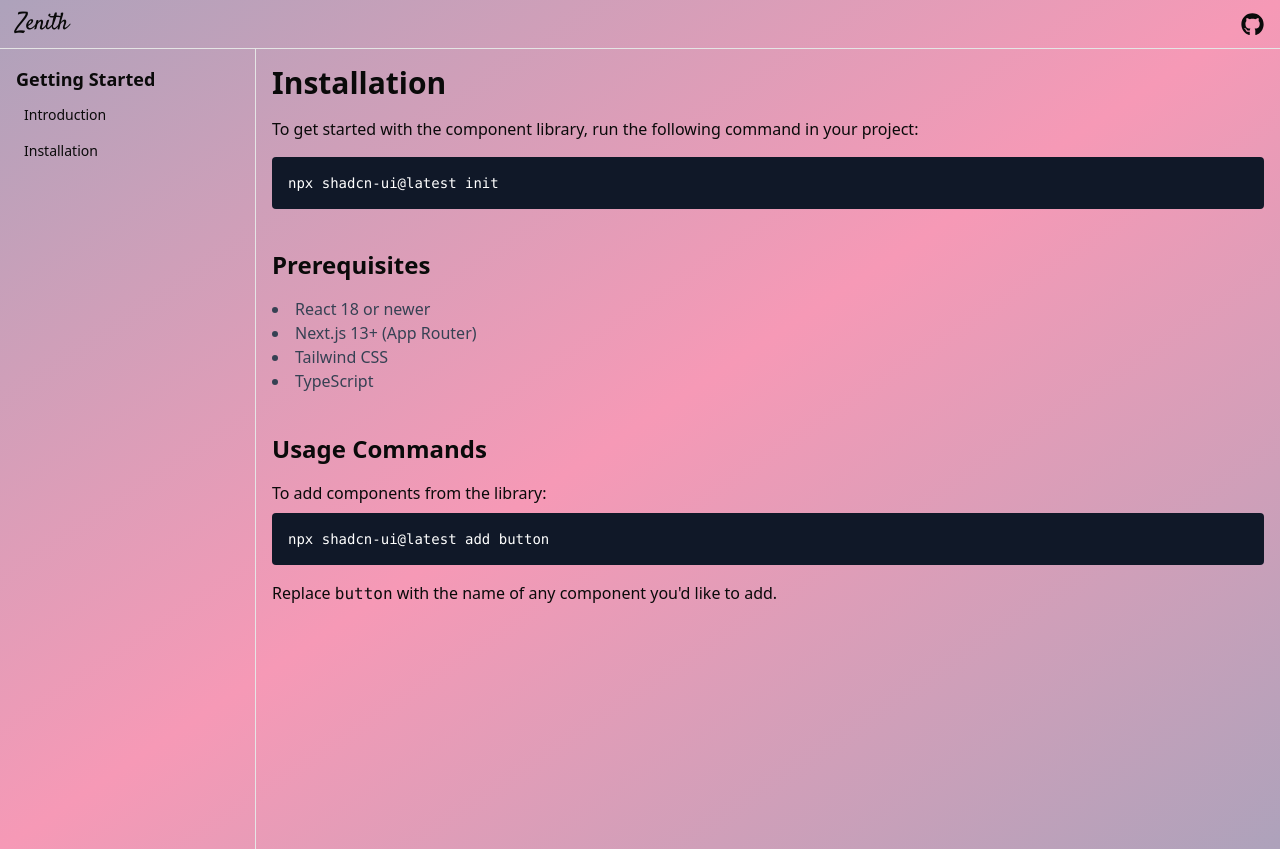
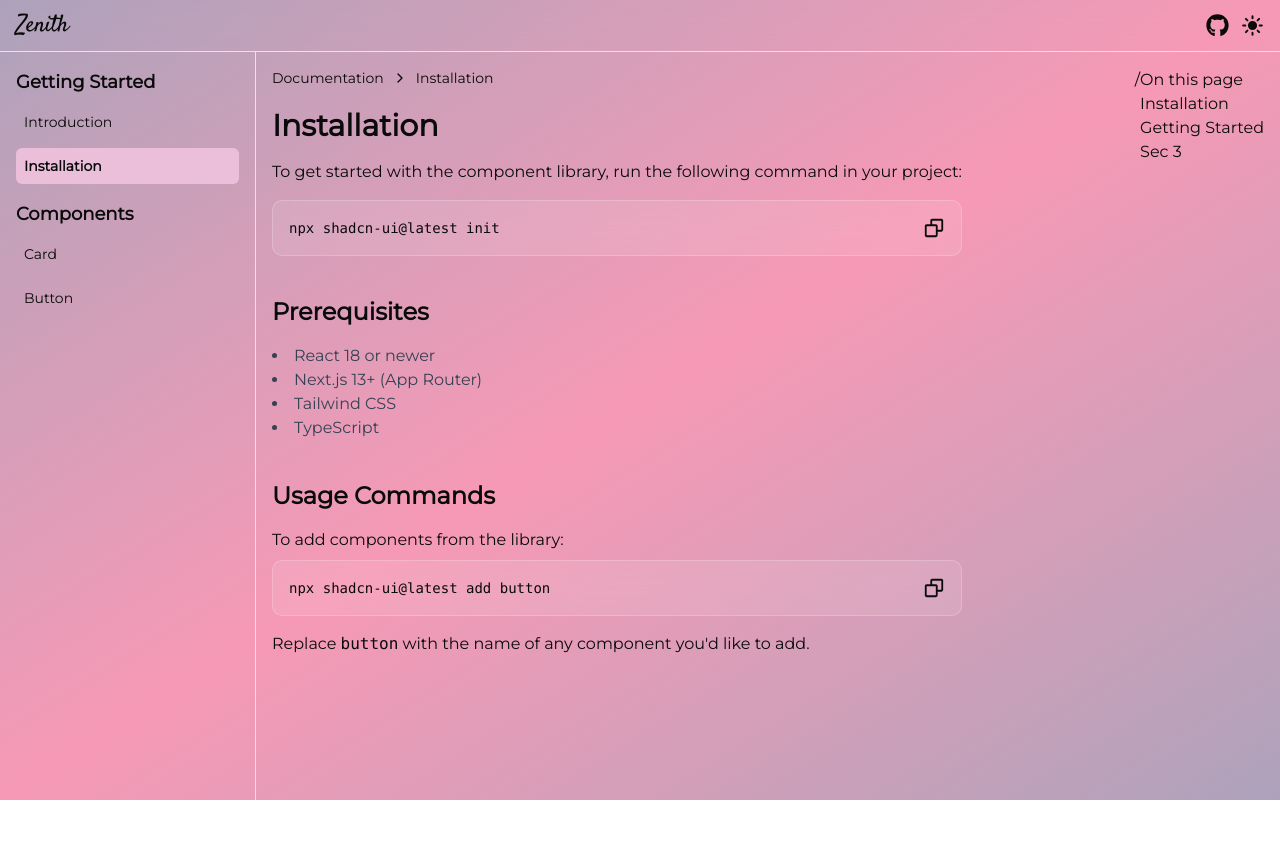
Before and after one commit to ayushsharma74/zenith, a Next.js app: page /docs/installation in a window 1280 px wide. After the commit the page ends 800 px from the top, so only its background shows below. Built offline with nearby package versions, Linux system fonts and the light colour scheme.

Commit message:
installation docs

```diff
--- a/src/app/(documentation)/docs/card/page.tsx
+++ /dev/null
@@ -1,7 +0,0 @@
-export default function Page() {
-    return (
-        <div>
-            hi
-        </div>
-    );
-}
--- /dev/null
+++ b/src/app/(documentation)/docs/components/button/page.tsx
@@ -0,0 +1,16 @@
+import Breadcrumb from "@/components/Breadcrumb";
+
+const items = [
+  { label: "Documentation", href: "/docs" },
+  { label: "Components", href: "/docs/components" },
+  { label: "Button", href: "/docs/components/button" },
+]
+export default function Page() {
+
+    return (
+        <div>
+            <Breadcrumb items={items} />
+            hi button
+        </div>
+    );
+}
--- /dev/null
+++ b/src/app/(documentation)/docs/components/card/page.tsx
@@ -0,0 +1,17 @@
+import Breadcrumb from "@/components/Breadcrumb";
+
+
+const items = [
+  { label: "Documentation", href: "/docs" },
+  { label: "Components", href: "/docs/components" },
+  { label: "Card", href: "/docs/components/card" },
+]
+
+export default function Page() {
+    return (
+        <div>
+            <Breadcrumb items={items} />
+            hi card
+        </div>
+    );
+}
--- a/src/app/(documentation)/docs/installation/page.tsx
+++ b/src/app/(documentation)/docs/installation/page.tsx
@@ -1,14 +1,35 @@
+'use client'
+import CodeBlock from "@/components/atoms/CodeBlock";
+import Breadcrumb from "@/components/Breadcrumb";
+import { useInView } from "motion/react";
+import { useRef } from "react";
+
+const items = [
+  { label: "Documentation", href: "/docs" },
+  { label: "Installation", href: "/docs/installation" },
+]
+
 export default function Page() {
+  const ref1 = useRef(null);
+  const ref2 = useRef(null);
+  const ref3 = useRef(null);
+  const inView1 = useInView(ref1, { margin: "-50% 0px -50% 0px" });
+  const inView2 = useInView(ref2, { margin: "-50% 0px -50% 0px" });
+  const inView3 = useInView(ref3, { margin: "-50% 0px -50% 0px" });
   return (
+    <div className="flex justify-between">
       <div>
+        <Breadcrumb items={items} />
         <section id="installation">
           <h1 className="text-3xl font-bold mb-4">Installation</h1>
           <p className="mb-4">
-    To get started with the component library, run the following command in your project:
+            To get started with the component library, run the following command
+            in your project:
           </p>
-  <pre className="bg-gray-900 text-white p-4 rounded text-sm overflow-x-auto">
-    <code>npx shadcn-ui@latest init</code>
-  </pre>
+          <CodeBlock>
+            npx shadcn-ui@latest init
+          </CodeBlock>
+
         </section>
 
         <section id="prerequisites">
@@ -24,14 +45,26 @@ export default function Page() {
         <section id="commands">
           <h2 className="text-2xl font-semibold mt-10 mb-4">Usage Commands</h2>
           <p className="mb-2">To add components from the library:</p>
-  <pre className="bg-gray-900 text-white p-4 rounded text-sm overflow-x-auto">
-    <code>npx shadcn-ui@latest add button</code>
-  </pre>
+          <CodeBlock>
+            npx shadcn-ui@latest add button
+          </CodeBlock>
           <p className="mt-4">
-    Replace <code>button</code> with the name of any component you&apos;d like to add.
+            Replace <code>button</code> with the name of any component
+            you&apos;d like to add.
           </p>
         </section>
-
       </div>
-    )
+      <div className="flex justify-between">
+    /
+        <div className="">
+          <h1>On this page</h1>
+          <ul>
+            <li style={inView1 ? { color: "red" } : {}}>Installation</li>
+            <li style={inView2 ? { color: "red" } : {}}>Getting Started</li>
+            <li style={inView3 ? { color: "red" } : {}}>Sec 3</li>
+          </ul>
+        </div>
+      </div>
+    </div>
+  );
 }
--- a/src/app/(documentation)/layout.tsx
+++ b/src/app/(documentation)/layout.tsx
@@ -1,4 +1,5 @@
 import DocsWrapper from "@/components/DocsWrapper";
+import { montserrat } from "@/fonts/font";
 
 export default function DocumentationLayout({
     children,
@@ -6,7 +7,7 @@ export default function DocumentationLayout({
     children: React.ReactNode;
 }) {
 
-    return <div>
+    return <div className={`${montserrat.className}`}>
         <DocsWrapper>{children}</DocsWrapper>
     </div>;
 }
--- /dev/null
+++ b/src/components/Breadcrumb.tsx
@@ -0,0 +1,35 @@
+import { ChevronRight } from 'lucide-react';
+import Link from 'next/link'; // Optional: if you're using React Router
+
+
+type BreadcrumbProps = {
+  items: {
+    label: string;
+    href?: string;
+  }[];
+}
+
+const Breadcrumb = ({ items }: BreadcrumbProps) => {
+  return (
+    <nav className="flex items-center space-x-2 text-sm  pb-5">
+      {items.map((item, index) => (
+        <div key={index} className="flex items-center space-x-2">
+          {index !== 0 && <ChevronRight size={16} />}
+          {item.href ? (
+            <Link
+              href={item.href}
+              className=" hover:underline cursor-pointer"
+            >
+              {item.label}
+            </Link>
+          ) : (
+            <span className="">{item.label}</span>
+          )}
+        </div>
+      ))}
+    </nav>
+  );
+};
+
+
+export default Breadcrumb;
--- a/src/components/DocsWrapper.tsx
+++ b/src/components/DocsWrapper.tsx
@@ -1,14 +1,20 @@
-'use client'
+"use client";
 import { satisfy } from "@/fonts/font";
-import { GettingStarted } from "@/lib/ComponentLinks";
+import { Components, GettingStarted } from "@/lib/ComponentLinks";
 import { useTheme } from "next-themes";
 import Link from "next/link";
+import { usePathname } from "next/navigation";
 import { FaGithub } from "react-icons/fa";
 import { IoMdMoon } from "react-icons/io";
 import { IoSunny } from "react-icons/io5";
 
-export default function DocsWrapper({ children }: { children: React.ReactNode }) {
+export default function DocsWrapper({
+  children,
+}: {
+  children: React.ReactNode;
+}) {
   const { theme, setTheme } = useTheme();
+  const path = usePathname();
 
   const darkgradient =
     "bg-gradient-to-br from-[#2c2831] via-[#542c39] to-[#2c2831]";
@@ -16,32 +22,66 @@ export default function DocsWrapper({ children }: { children: React.ReactNode })
     " bg-gradient-to-br from-[#ada2bb] via-[#f699b6] to-[#ada2bb]";
 
   return (
-    <div className={`${theme == "dark" ? darkgradient : lightgradient} `}>
-      <nav className="py-2 px-4 flex justify-between items-center border-b">
-        <Link href={'/'} className={`scroll-m-20 text-2xl font-bold tracking-tight ${satisfy.className} `}>Zenith</Link>
+    <div
+      className={`${theme == "dark" ? darkgradient : lightgradient} h-screen`}
+    >
+      {/* Fixed Navbar */}
+      <nav className="fixed top-0 left-0 right-0 z-20 h-[52px] py-2 px-4 flex justify-between items-center border-b bg-inherit backdrop-blur-md">
+        <Link
+          href="/"
+          className={`scroll-m-20 text-2xl font-bold tracking-tight ${satisfy.className}`}
+        >
+          Zenith
+        </Link>
         <div className="flex flex-row gap-3">
           <FaGithub size={23} />
-                {theme === "dark" && (
+          {theme === "dark" ? (
             <IoMdMoon size={23} onClick={() => setTheme("light")} />
-                )}
-                {theme === "light" && (
+          ) : (
             <IoSunny size={23} onClick={() => setTheme("dark")} />
           )}
         </div>
       </nav>
-      <div className="flex min-h-screen" >
-      <aside className="w-64 border-r p-4">
-        <h1 className= {`font-semibold text-lg`}>Getting Started</h1>
-        {
-          GettingStarted.map((link) => (
-            <Link key={link.name} href={link.href} className="block mt-2 text-sm px-2 py-1 hover:px-4 transition-all">
+
+      {/* Content Wrapper with padding for navbar */}
+      <div className="flex pt-[52px] h-full">
+        {/* Fixed Sidebar */}
+        <aside className="fixed top-[52px] left-0 w-64 h-[calc(100vh-52px)] border-r p-4 overflow-y-auto z-10 bg-inherit">
+          <h1 className="font-semibold text-lg">Getting Started</h1>
+          {GettingStarted.map((link) => (
+            <Link
+              key={link.name}
+              href={link.href}
+              className={`block ${
+                path === link.href
+                  ? "bg-[#ebbfda] dark:bg-[#513144] font-bold"
+                  : ""
+              } rounded-sm mt-2 text-sm px-2 py-2 hover:px-4 transition-all`}
+            >
               {link.name}
             </Link>
-          ))
-        }
+          ))}
+          <div className="py-4">
+
+          <h1 className="font-semibold text-lg">Components</h1>
+          {Components.map((link) => (
+            <Link
+              key={link.name}
+              href={link.href}
+              className={`block ${
+                path === link.href
+                  ? "bg-[#ebbfda] dark:bg-[#513144] font-bold"
+                  : ""
+              } rounded-sm mt-2 text-sm px-2 py-2 hover:px-4 transition-all`}
+              >
+              {link.name}
+            </Link>
+          ))}
+          </div>
         </aside>
-      <main className="flex-1 p-4">
-        {/* <h1>context</h1> */}
+
+        {/* Scrollable Main Content */}
+        <main className="ml-64 p-4 overflow-y-auto h-[calc(100vh-52px)] w-full">
           {children}
         </main>
       </div>
--- /dev/null
+++ b/src/components/atoms/CodeBlock.tsx
@@ -0,0 +1,35 @@
+import { useState } from "react";
+import { BiCheck, BiCopy } from "react-icons/bi";
+
+export default function CodeBlock({ children }: { children: string }) {
+    const [copied, setCopied] = useState(false);
+
+    const copyToClipboard = async () => {
+        try {
+            await navigator.clipboard.writeText(children);
+            setCopied(true);
+        } catch (error) {
+            setCopied(false);
+        }
+
+        setTimeout(() => {
+            setCopied(false);
+        }, 2000);
+    };
+
+
+  return (
+    <pre className="bg-white/10 backdrop-blur-md border border-white/20 p-4 rounded-lg text-sm overflow-x-auto flex items-center justify-between">
+  <code>{children}</code>
+  {copied ? (
+    <BiCheck size={22} />
+  ) : (
+    <BiCopy
+      className="hover:cursor-pointer"
+      onClick={copyToClipboard}
+      size={22}
+    />
+  )}
+</pre>
+  );
+}
--- a/src/fonts/font.ts
+++ b/src/fonts/font.ts
@@ -1,5 +1,4 @@
-import { Satisfy
-} from 'next/font/google'
+import { Satisfy, Montserrat } from "next/font/google";
 
-export const satisfy = Satisfy
-({weight: '400', subsets: ['latin']})
+export const satisfy = Satisfy({ weight: "400", subsets: ["latin"] });
+export const montserrat = Montserrat({ weight: "400", subsets: ["latin"] });
--- a/src/lib/ComponentLinks.ts
+++ b/src/lib/ComponentLinks.ts
@@ -1,10 +1,21 @@
 export const GettingStarted = [
     {
         name: "Introduction",
-        href: "/docs/"
+        href: "/docs"
     },
     {
         name: "Installation",
         href: "/docs/installation"
     }
 ]
+
+export const Components = [
+    {
+        name: "Card",
+        href: "/docs/components/card"
+    },
+    {
+        name: "Button",
+        href: "/docs/components/button"
+    }
+]
```
Lines whose indentation alone changed are shown as unchanged.
